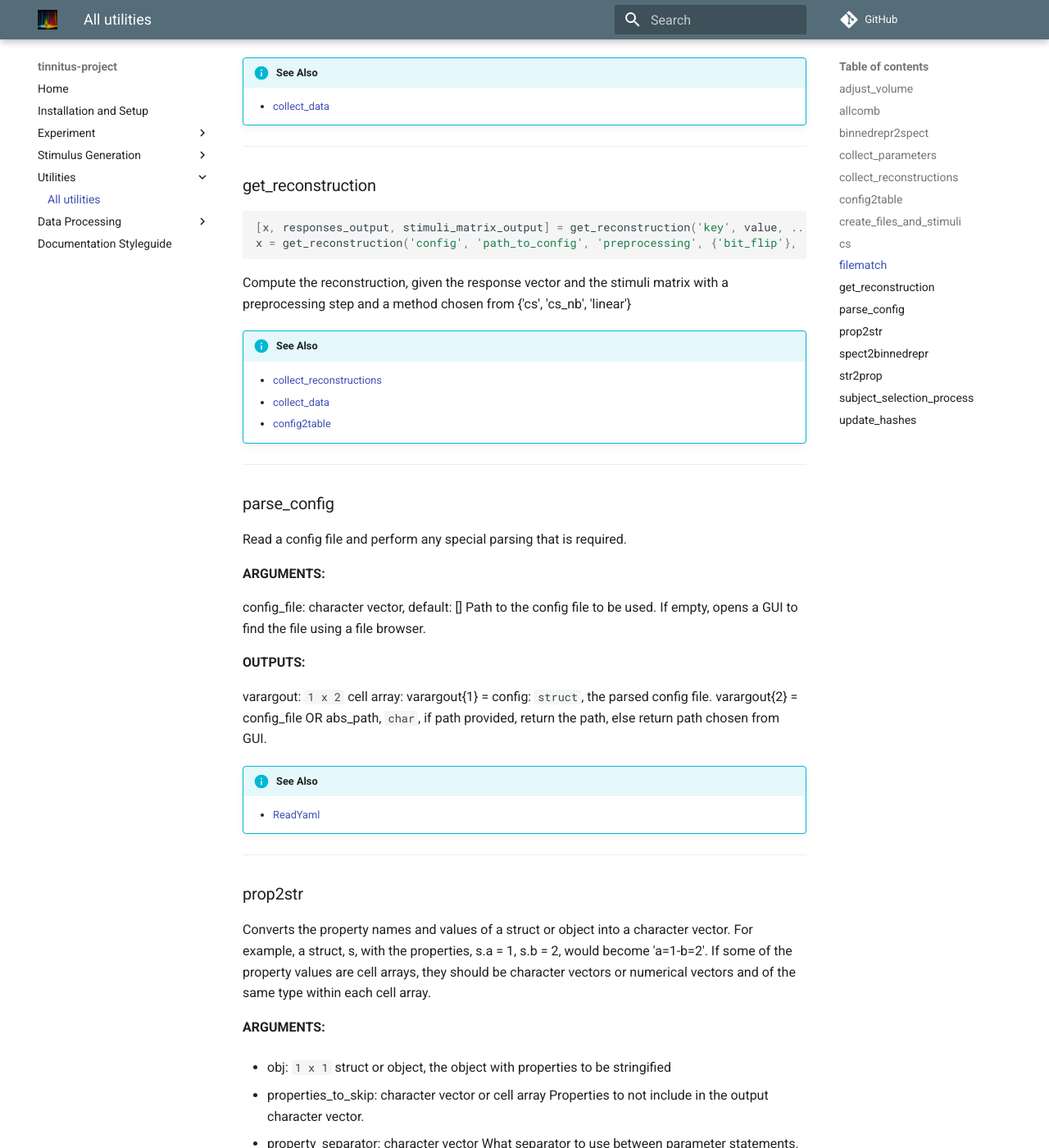
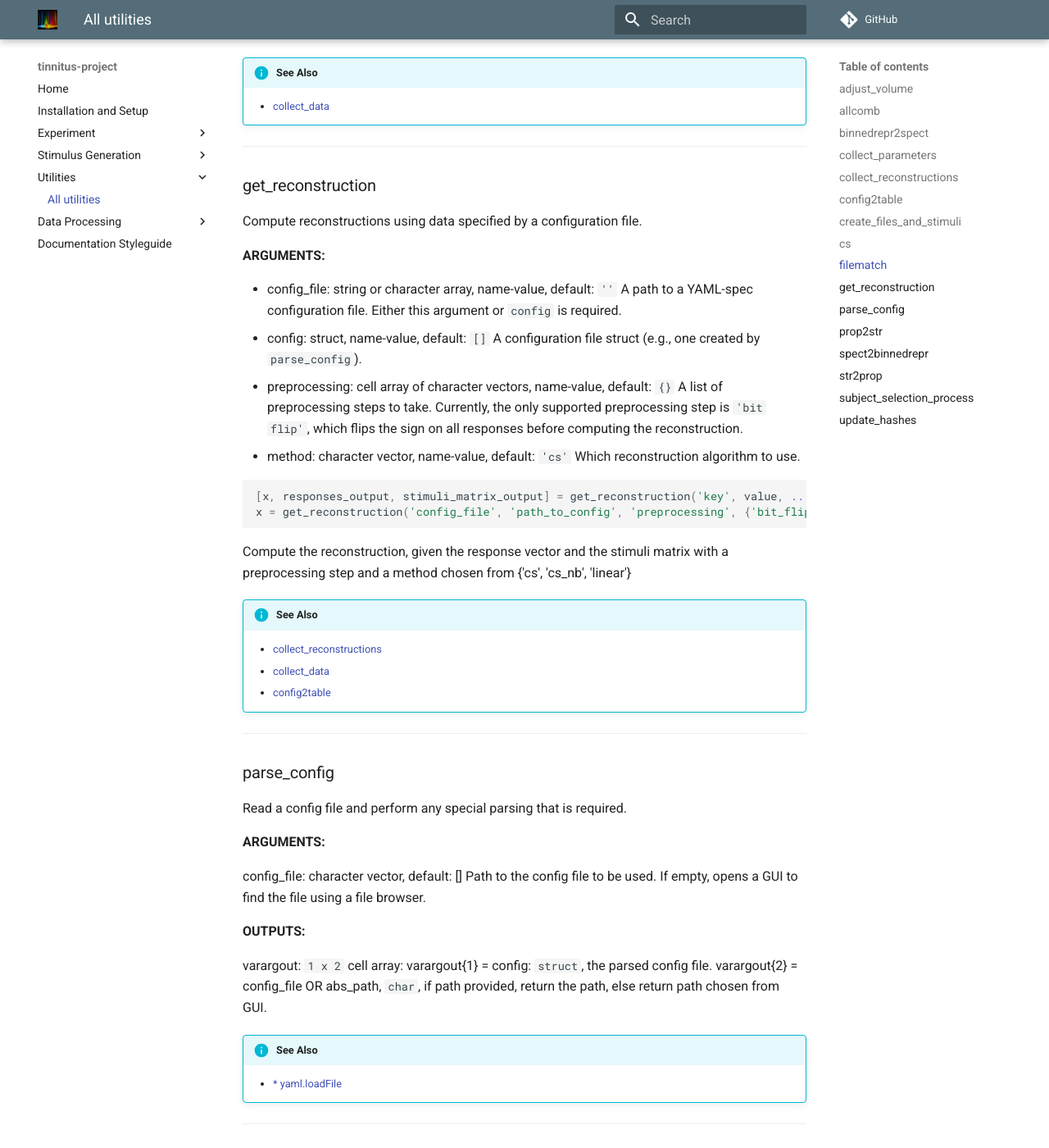
Before and after one commit to The-Lammert-Lab/tinnitus-reconstruction, an MkDocs documentation site: the page built from docs/utils.md, in a window 1280 px wide and 1400 px high, scrolled down 6013 px. Shown: the whole window at 82% size. Built offline with MkDocs 1.6.1 and Material for MkDocs 9.7.7, drawn with Linux system fonts in a browser that asks for light colours; comment, search, counter and statistics services are not loaded.

````diff
--- a/docs/utils.md
+++ b/docs/utils.md
@@ -355,9 +355,28 @@
 
 ### get_reconstruction
 
+Compute reconstructions using data specified
+by a configuration file.
+
+**ARGUMENTS:**
+
+- config_file: string or character array, name-value, default: ``''``
+A path to a YAML-spec configuration file.
+Either this argument or ``config`` is required.
+- config: struct, name-value, default: ``[]``
+A configuration file struct
+(e.g., one created by ``parse_config``).
+- preprocessing: cell array of character vectors, name-value, default: ``{}``
+A list of preprocessing steps to take.
+Currently, the only supported preprocessing step is ``'bit flip'``,
+which flips the sign on all responses before computing the reconstruction.
+- method: character vector, name-value, default: ``'cs'``
+Which reconstruction algorithm to use.
+
+
 ```matlab
 [x, responses_output, stimuli_matrix_output] = get_reconstruction('key', value, ...)
-x = get_reconstruction('config', 'path_to_config', 'preprocessing', {'bit_flip'}, 'method', 'cs', 'verbose', true)
+x = get_reconstruction('config_file', 'path_to_config', 'preprocessing', {'bit_flip'}, 'method', 'cs', 'verbose', true)
 ```
 
 Compute the reconstruction, given the response vector and the stimuli matrix with a preprocessing step and a method chosen from {'cs', 'cs_nb', 'linear'}
@@ -396,7 +415,7 @@
 
 
 !!! info "See Also"
-    * [ReadYaml](https://github.com/llerussell/ReadYAML/blob/master/ReadYaml.m)
+    * [* yaml.loadFile](../stimgen/* yaml/#loadfile)
 
 
 
````
Also changed, not shown: docs/stimgen/AbstractStimulusGenerationMethod.md (+1 -1 lines), 5 other files.
